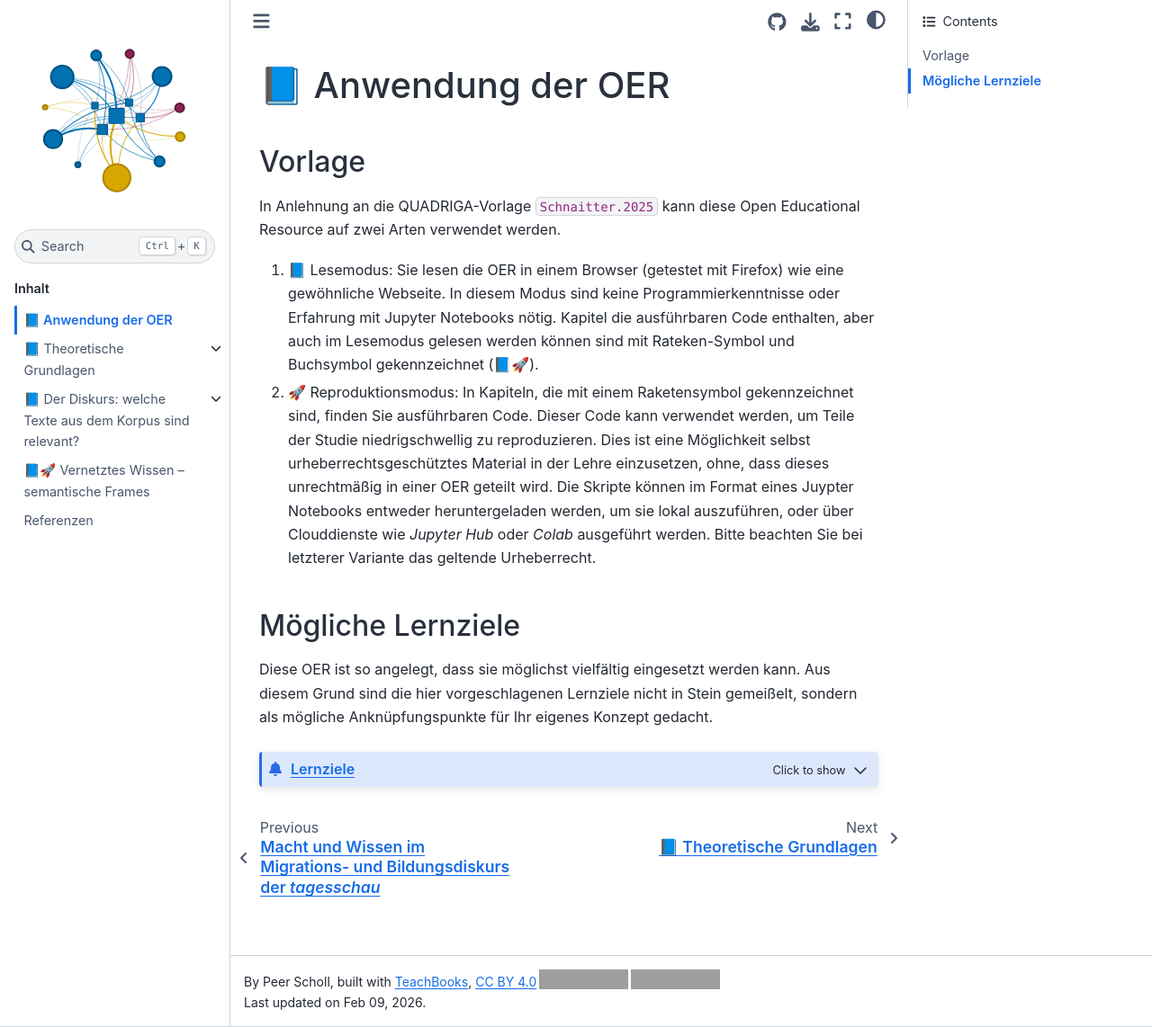
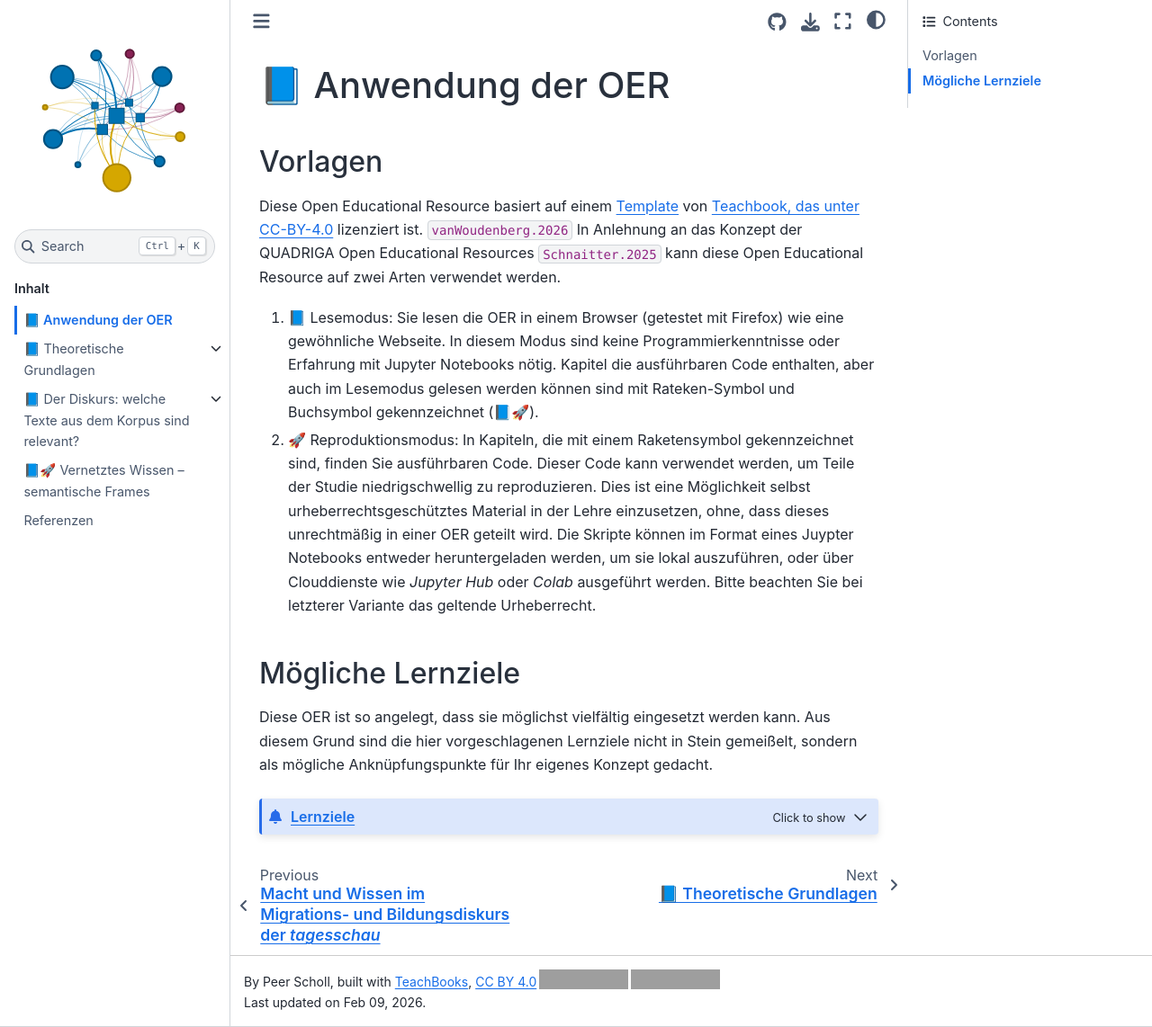
Before and after one commit to elpeero/diskursmacht-oer, a Jupyter Book: the page built from book/anwendung/vorkenntnisse.md, in a window 1280 px wide and 1142 px high. Shown: the whole window at 90% size. Built offline with Jupyter Book 1.0.4 settings and Sphinx 7.4.7 and the Sphinx Book theme 1.1.4, drawn with Linux system fonts in a browser that asks for light colours; comment, search, counter and statistics services are not loaded; cross-references to code outside the pages are shown as plain code; grey boxes are pictures that could not be loaded.

Commit message:
Cleaned up files.

```diff
--- a/book/anwendung/vorkenntnisse.md
+++ b/book/anwendung/vorkenntnisse.md
@@ -1,8 +1,8 @@
 # 📘 Anwendung der OER
 
-## Vorlage
+## Vorlagen
 
-In Anlehnung an die QUADRIGA-Vorlage {cite:p}`Schnaitter.2025` kann diese Open Educational Resource auf zwei Arten verwendet werden.
+Diese Open Educational Resource basiert auf einem <a href="https://teachbooks.github.io/template/" target="_blank">Template</a> von <a href="https://teachbooks.io/" target="_blank">Teachbook, das unter <a href="https://creativecommons.org/licenses/by/4.0/deed.de" target="_blank">CC-BY-4.0</a> lizenziert ist. {cite:p}`vanWoudenberg.2026` In Anlehnung an das Konzept der QUADRIGA Open Educational Resources {cite:p}`Schnaitter.2025` kann diese Open Educational Resource auf zwei Arten verwendet werden.
 
 
 1. 📘 Lesemodus: Sie lesen die OER in einem Browser (getestet mit Firefox) wie eine gewöhnliche Webseite. In diesem Modus sind keine Programmierkenntnisse oder Erfahrung mit Jupyter Notebooks nötig. Kapitel die ausführbaren Code enthalten, aber auch im Lesemodus gelesen werden können sind mit Rateken-Symbol und Buchsymbol gekennzeichnet (📘🚀).
--- a/book/literature.bib
+++ b/book/literature.bib
@@ -1,6 +1,14 @@
 % Literatur
 
 % This file was created with Citavi 6.14.0.0
+
+@misc{vanWoudenberg.2026,
+ author = {van Woudenberg, Tom. and {katiagatt} and {xjulie0x} and Lanzafame, Robert and GMeinema and den Ouden-van der Horst, Dennis and Slingerland, Isabel and {guin0x} and Banță, Diana-Maria and Jungbacker, Caspar and van Vliet, Niels},
+ title = {Your first TeachBook using the GitHub template},
+ year = {2026},
+ url = {https://teachbooks.github.io/template/},
+ note = {Source files at https://github.com/TeachBooks/template. CC BY 4.0}
+}
 
 @incollection{Weber.2024,
  author = {Weber, Tassja},
```
Also changed, not shown: 1 other file.
